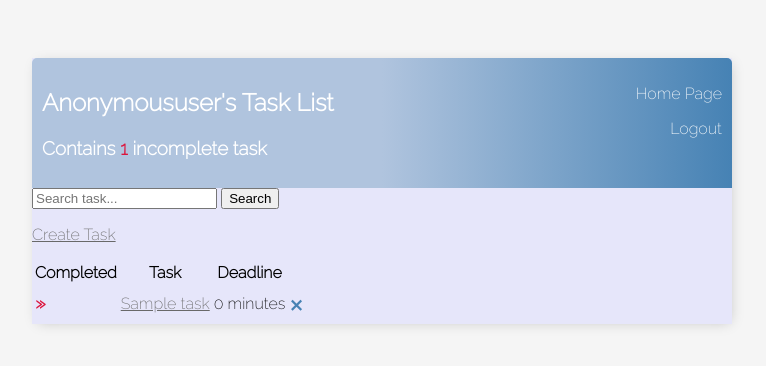
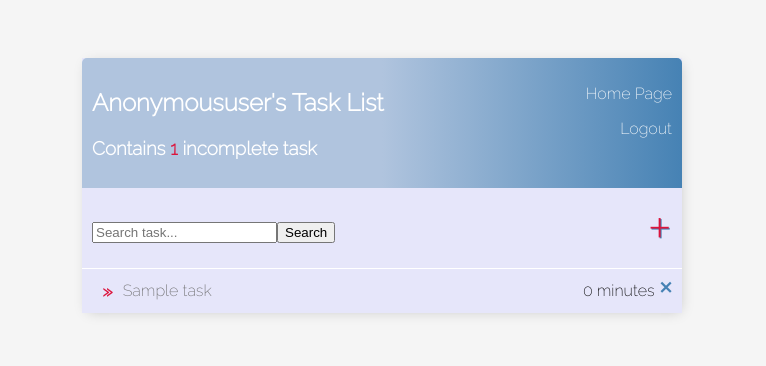
Before and after one commit to nukiska/todo_app, a Django app: template todo_app/todo/templates/todo/task_list.html in a window 1280 px wide. Shown: the top 366 px of the page, without its empty margins (258-1024 px from the left). Run offline with Django 3.2, Linux system fonts and the light colour scheme; the template is opened without the code that fills it: most values are stand-ins (such as "Sample title", 1, 10 or a date in 2020).

Commit message:
added some style

```diff
--- a/todo_app/todo/templates/base.html
+++ b/todo_app/todo/templates/base.html
@@ -22,26 +22,20 @@
             color: steelblue;
         }
 
-        .complete a {
-            color: limegreen;
-            font-size: 20px;
-            font-weight: bold;
-            text-decoration: none;
-        }
-
         .container {
-            max-width: 700px;
+            max-width: 600px;
             margin: auto;
             background-color: lavender;
              -webkit-box-shadow: 2px 2px 13px -4px rgba(0, 0, 0, 0.21);
             box-shadow: 2px 2px 13px -4px rgba(0, 0, 0, 0.21);
         }
 
-        .delete_task a {
+        .delete-task {
             color: steelblue;
             font-size: 30px;
             font-weight: bold;
             text-decoration: none;
+            line-height: 0;
         }
 
         .footer-bar {
@@ -77,7 +71,8 @@
         }
 
         .header-bar a:hover {
-            color: thistle;
+            color: plum;
+            text-shadow: black;
         }
 
         .hero {
@@ -92,17 +87,43 @@
             padding-bottom: 10px;
         }
 
-        .incomplete a {
+        .task-title {
+            display: flex;
+            align-items: center;
+        }
+
+        .task-title a {
+            text-decoration: none;
+            color: dimgrey;
+            margin-left: 10px;
+        }
+
+        .task-title .complete a {
+            color: limegreen;
+            font-size: 20px;
+            font-weight: bold;
+            text-decoration: none;
+        }
+
+        .task-title .incomplete a {
             color: crimson;
             font-size: 20px;
             font-weight: bold;
             text-decoration: none;
         }
 
+        .task-wrapper {
+            display: flex;
+            align-items: center;
+            justify-content: space-between;
+            padding: 10px;
+            border-top: 1px solid white;
+        }
+
          .timeline {
             position: relative;
             margin: 0;
-            width: 700px;
+            width: 600px;
             padding-top: 0;
         }
          .timeline:before {
@@ -203,6 +224,20 @@
             color: #fff;
             border-radius: 18px;
         }
+
+        #search-add-wrapper {
+            display: flex;
+            justify-content: space-between;
+            align-items: center;
+            padding: 5px 10px;
+        }
+
+        #add-task {
+            color: crimson;
+            text-decoration: none;
+            font-size: 60px;
+            text-shadow: 1px 1px steelblue;
+        }
     </style>
 </head>
 <body>
--- a/todo_app/todo/templates/registration/user_confirm_delete.html
+++ b/todo_app/todo/templates/registration/user_confirm_delete.html
@@ -7,7 +7,7 @@
 
     <form method="post">
         {% csrf_token %}
-        <h3>{{ request.user|title }}, are you sure that you want to <b style="color: red"> delete your profile with all tasks?</b></h3>
+        <h3>{{ request.user|title }}, are you sure that you want to <b style="color: crimson"> delete your profile with all tasks?</b></h3>
         <input type="submit" value="Delete my profile">
     </form>
 {% endblock content %}
--- a/todo_app/todo/templates/todo/task_list.html
+++ b/todo_app/todo/templates/todo/task_list.html
@@ -13,39 +13,36 @@
         </div>
     </div>
 
-    <form method="get">
-        <input type="text" name="searchbar" placeholder="Search task...">
-        <input type="submit" value="Search">
-    </form>
+    <div id="search-add-wrapper">
+        <form method="get" style="margin-top:10px; display:flex;">
+            <input type="text" name="searchbar" placeholder="Search task...">
+            <input type="submit" value="Search">
+        </form>
+        <a id="add-task" href="{% url 'create-task' %}">&#43;</a>
+    </div>
 
-    <p><a href="{% url 'create-task' %}">Create Task</a></p>
-
-    <table>
-        <tr>
-            <th>Completed</th>
-            <th>Task</th>
-            <th>Deadline</th>
-            <th></th>
-        </tr>
+    <div class="task-list-wrapper">
         {% for task in tasks %}
+        <div class="task-wrapper">
             {% if task.completed %}
-                <tr>
-                    <td class="complete"><a href="{% url 'edit-task' task.id %}">&#10003;</a></td>
-                    <td><a href="{% url 'detail-task' task.id %}">{{ task.title }}</a></td>
-                    <td>{{ task.deadline }}</td>
-                    <td class="delete_task"><a href="{% url 'delete-task' task.id %}">&#215;</a></td>
-                </tr>
+            <div class="task-title">
+                <div class="complete"><a href="{% url 'edit-task' task.id %}">&#10003;</a></div>
+                <i><s><a href="{% url 'detail-task' task.id %}">{{ task.title }}</a></s></i>
+            </div>
             {% else %}
-                <tr>
-                    <td class="incomplete"><a href="{% url 'edit-task' task.id %}">&#187;</a></td>
-                    <td><a href="{% url 'detail-task' task.id %}">{{ task.title }}</a></td>
-                    <td>{{ task.deadline|timeuntil }}</td>
-                    <td class="delete_task"><a href="{% url 'delete-task' task.id %}">&#215;</a></td>
-                </tr>
+            <div class="task-title">
+                <div class="incomplete"><a href="{% url 'edit-task' task.id %}">&#187;</a></div>
+                <a href="{% url 'detail-task' task.id %}">{{ task.title }}</a>
+            </div>
             {% endif %}
+            <div style="justify-content: space-between">
+                {{ task.deadline|timeuntil }}
+                <a class="delete-task" href="{% url 'delete-task' task.id %}">&#215;</a>
+            </div>
+        </div>
         {% empty %}
             <h3>Empty list</h3>
         {% endfor %}
-    </table>
+    </div>
 
 {% endblock content %}
```
